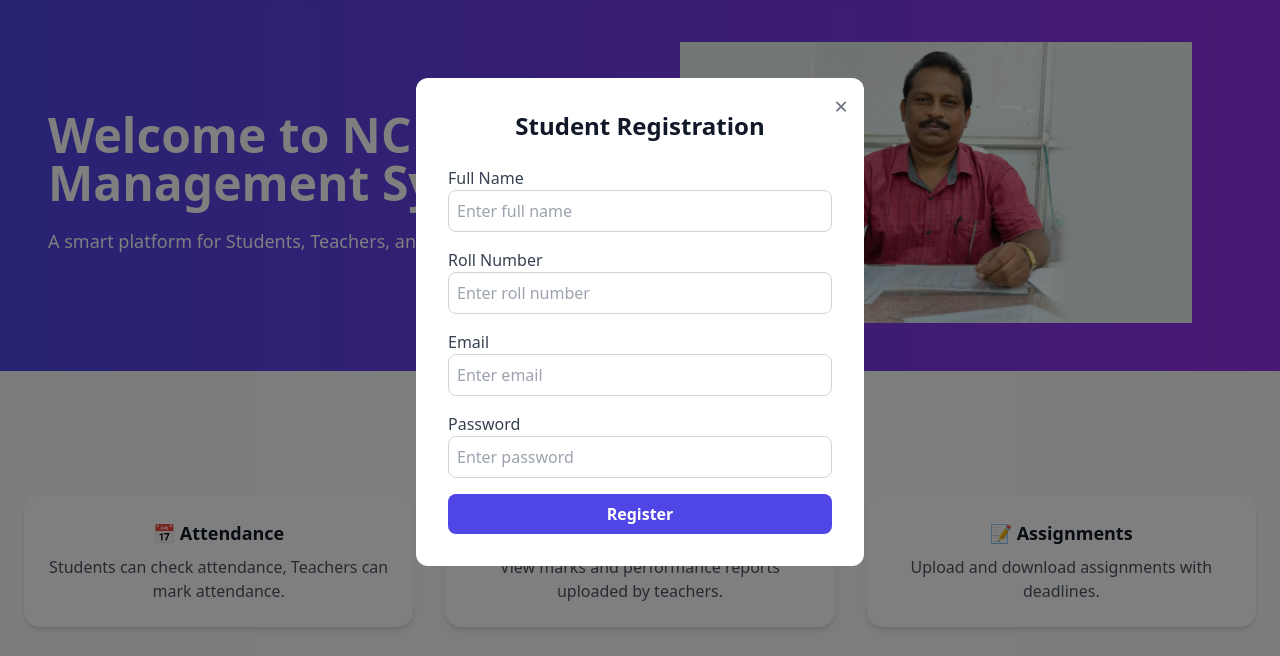
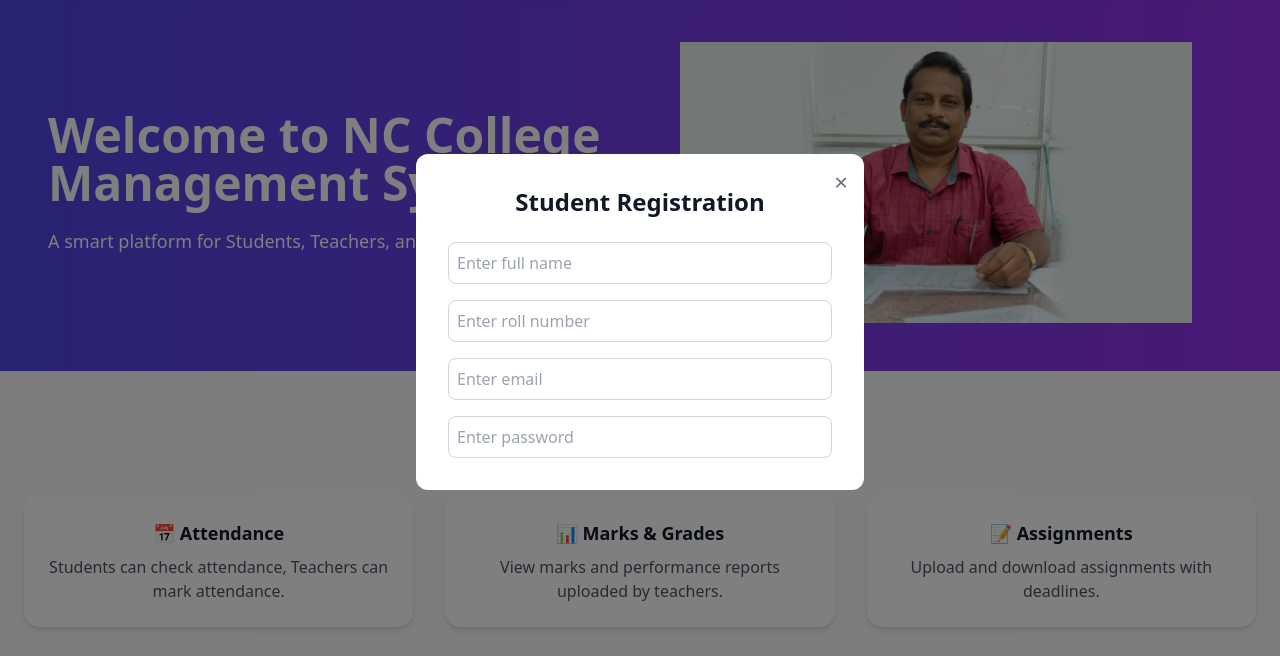
Before and after one commit to ommp07497/cms-college-management-system, a website: page index.html in a window 1280 px wide. Both pictures are taken after a click on the button "Register". Shown: the part 78-734 px from the top of the page. Drawn offline with nearby package versions, Linux system fonts and the light colour scheme.

Commit message:
Update index.html

```diff
--- a/index.html
+++ b/index.html
@@ -113,25 +113,10 @@
     <span id="closeModal" class="absolute top-3 right-4 text-gray-500 text-2xl cursor-pointer hover:text-gray-800">&times;</span>
     <h2 class="text-2xl font-bold text-center mb-6">Student Registration</h2>
     <form id="studentRegisterForm" class="space-y-4">
-      <div>
-        <label class="block text-gray-700">Full Name</label>
-        <input type="text" placeholder="Enter full name" class="w-full border border-gray-300 rounded-lg p-2" required>
-      </div>
-      <div>
-        <label class="block text-gray-700">Roll Number</label>
-        <input type="text" placeholder="Enter roll number" class="w-full border border-gray-300 rounded-lg p-2" required>
-      </div>
-      <div>
-        <label class="block text-gray-700">Email</label>
-        <input type="email" placeholder="Enter email" class="w-full border border-gray-300 rounded-lg p-2" required>
-      </div>
-      <div>
-        <label class="block text-gray-700">Password</label>
-        <input type="password" placeholder="Enter password" class="w-full border border-gray-300 rounded-lg p-2" required>
-      </div>
-
-      <button type="submit" class="w-full bg-indigo-600 text-white py-2 rounded-lg font-semibold hover:bg-indigo-700">Register</button>
-    </form>
+   <input type="text" name="fullName" placeholder="Enter full name" class="w-full border border-gray-300 rounded-lg p-2" required>
+<input type="text" name="rollNumber" placeholder="Enter roll number" class="w-full border border-gray-300 rounded-lg p-2" required>
+<input type="email" name="email" placeholder="Enter email" class="w-full border border-gray-300 rounded-lg p-2" required>
+<input type="password" name="password" placeholder="Enter password" class="w-full border border-gray-300 rounded-lg p-2" required> </form>
   </div>
 </div>
 
```
